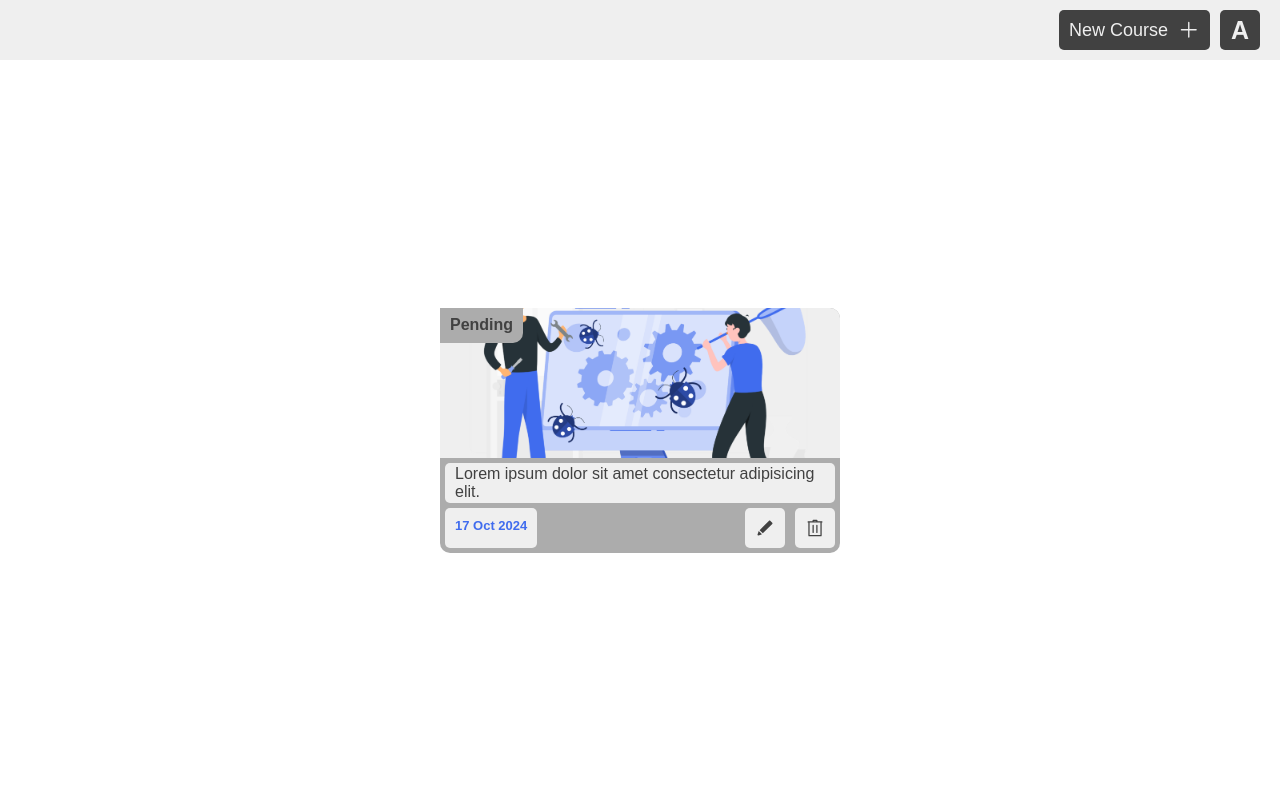
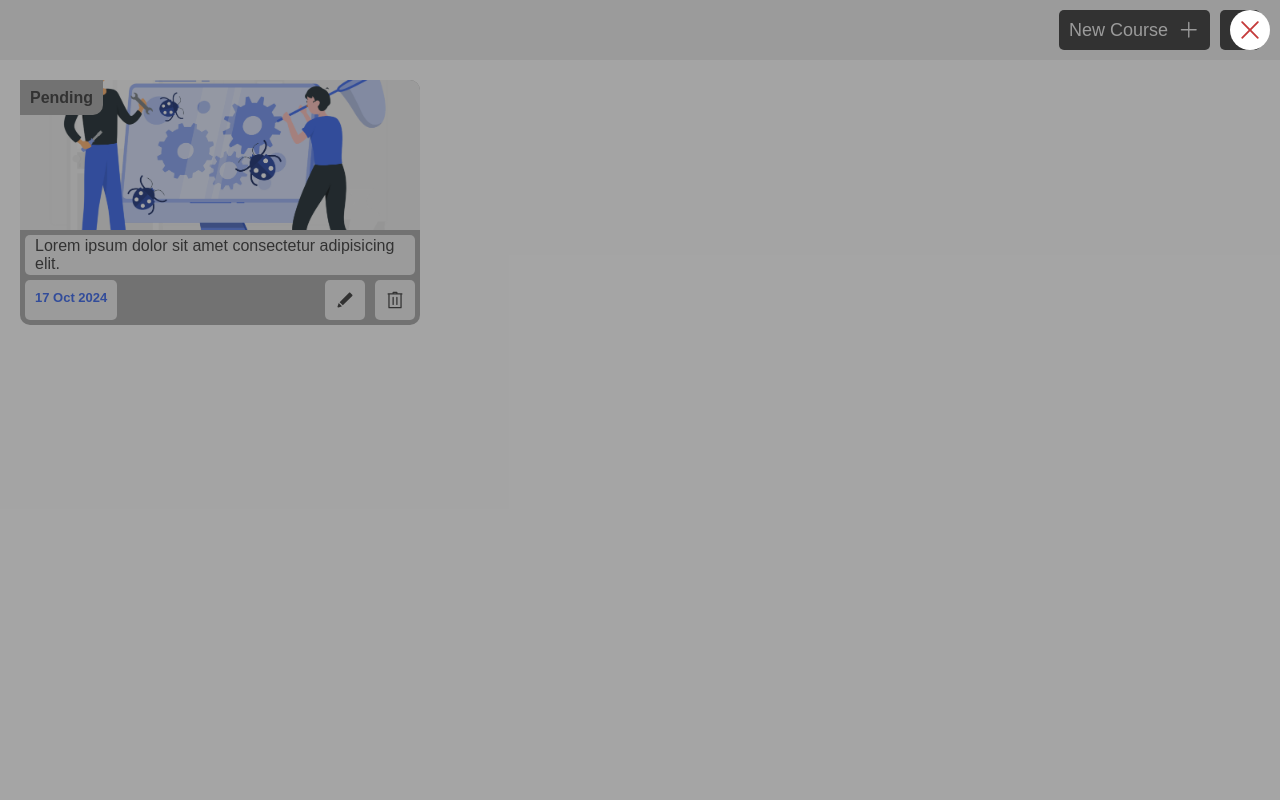
Before and after one commit to AlexNdungu/EMT_Learning, a Django app: page /Course/ in a window 1280 px wide. Run offline with Django 4.2, Linux system fonts and the light colour scheme; some web fonts are replaced.

Commit message:
Create Course Section

```diff
--- a/Static/css/Teacher/course.css
+++ b/Static/css/Teacher/course.css
@@ -2,8 +2,9 @@
     height: calc(100vh - 60px);
     width: 100%;
     display: flex;
-    align-items: center;
-    justify-content: space-around;
+    align-items: flex-start;
+    justify-content: flex-start;
+    padding: 20px;
 }
 
 .individual_course_section {
@@ -111,3 +112,44 @@
 .course_update svg,.course_delete svg {
     width: 20px;
 }
+
+.create_course_section {
+    position: absolute;
+    z-index: 9999;
+    width: 100%;
+    height: 100vh;
+    top: 0;
+    left: 0;
+    background-color: rgba(29, 29, 29, 0.4)
+}
+
+.crud_close_section {
+    width: 100%;
+    height: 60px;
+    display: flex;
+    align-items: center;
+    justify-content: flex-end;
+}
+
+.close_crud_button {
+    width: 40px;
+    height: 40px;
+    display: flex;
+    align-items: center;
+    justify-content: center;
+    margin-right: 10px;
+    border-radius: 50%;
+    fill: #C53B3B;
+    background-color: white;
+    cursor: pointer;
+    transition: 0.2s ease-in-out;
+}
+
+.close_crud_button:hover {
+    background-color: #C53B3B;
+    fill: #EFEFEF;
+}
+
+.close_crud_button svg {
+    width: 30px;
+}
--- a/Templates/Teacher/course.html
+++ b/Templates/Teacher/course.html
@@ -5,6 +5,13 @@
     <link rel="stylesheet" href="{% static '/Css/Teacher/course.css' %}">
 {% endblock %}
 {% block lower_section %}
+    <div class="create_course_section">
+        <div class="crud_close_section">
+            <div class="close_crud_button" id="close_crud_button">
+                <svg clip-rule="evenodd" fill-rule="evenodd" stroke-linejoin="round" stroke-miterlimit="2" viewBox="0 0 24 24" xmlns="http://www.w3.org/2000/svg"><path d="m12 10.93 5.719-5.72c.146-.146.339-.219.531-.219.404 0 .75.324.75.749 0 .193-.073.385-.219.532l-5.72 5.719 5.719 5.719c.147.147.22.339.22.531 0 .427-.349.75-.75.75-.192 0-.385-.073-.531-.219l-5.719-5.719-5.719 5.719c-.146.146-.339.219-.531.219-.401 0-.75-.323-.75-.75 0-.192.073-.384.22-.531l5.719-5.719-5.72-5.719c-.146-.147-.219-.339-.219-.532 0-.425.346-.749.75-.749.192 0 .385.073.531.219z"/></svg>
+            </div>
+        </div>
+    </div>
     <div class="all_courses_section">
         <div class="individual_course_section">
             <div class="course_cover_section">
@@ -16,7 +23,6 @@
             <div class="course_name">
                 <span>Lorem ipsum dolor sit amet consectetur adipisicing elit.</span>
             </div>
-
             <div class="course_date_button">
                 <div class="course_date">
                     <span>17 Oct 2024</span>
```
